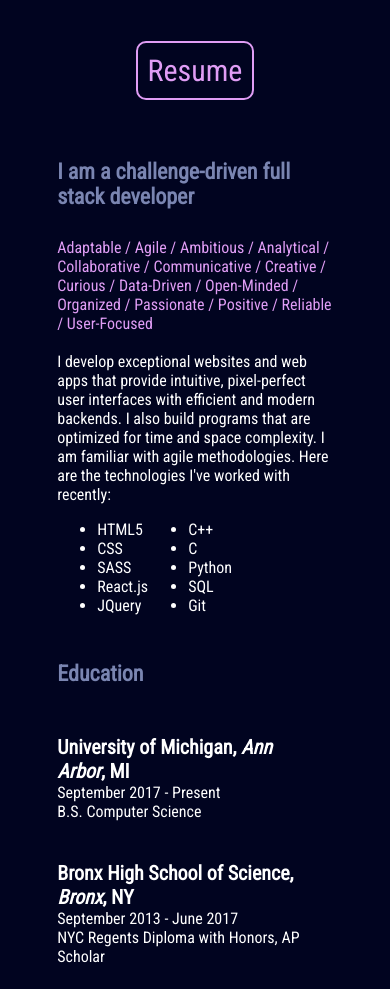
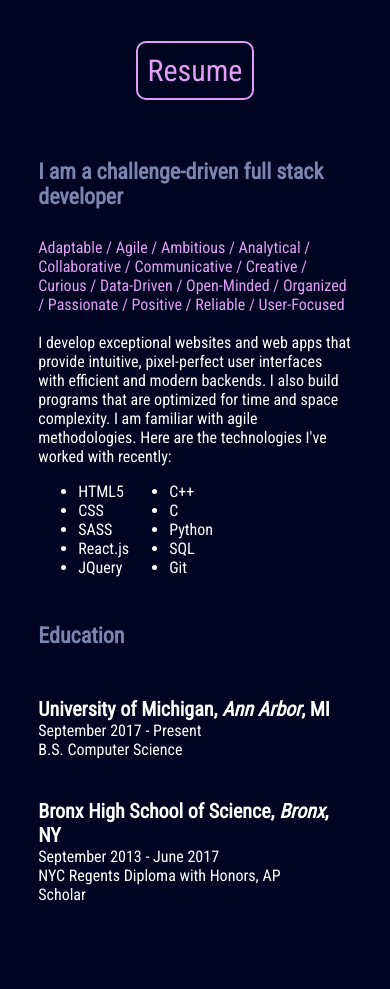
Before and after one commit to arunmassand/arunmassand.github.io, a plain HTML site: page index.html in a window 390 px wide. Shown: the part 1320-2309 px from the top of the page. Drawn offline with Linux system fonts and the light colour scheme.

Commit message:
content layout fix on index.html

```diff
--- a/css/index.css
+++ b/css/index.css
@@ -351,7 +351,7 @@ footer p {
     text-align: center;
   }
   .about-layout {
-    margin: 20px 50px 20px 50px;
+    margin: 20px 30px 20px 30px;
   }
   .school {
     margin: 20px 20px 20px 0px;
@@ -362,6 +362,10 @@ footer p {
   .schools {
     display: flex;
     flex-direction: column;
+  }
+  .education-content {
+    width: 80%;
+    margin: 0px;
   }
 }
 
@@ -428,7 +432,7 @@ footer p {
   }
   .education-content {
     width: 95%;
-    margin: 0px 5px 0px 5px;
+    margin: 0px;
   }
   .school {
     margin: 20px 20px 20px 0px;
```
